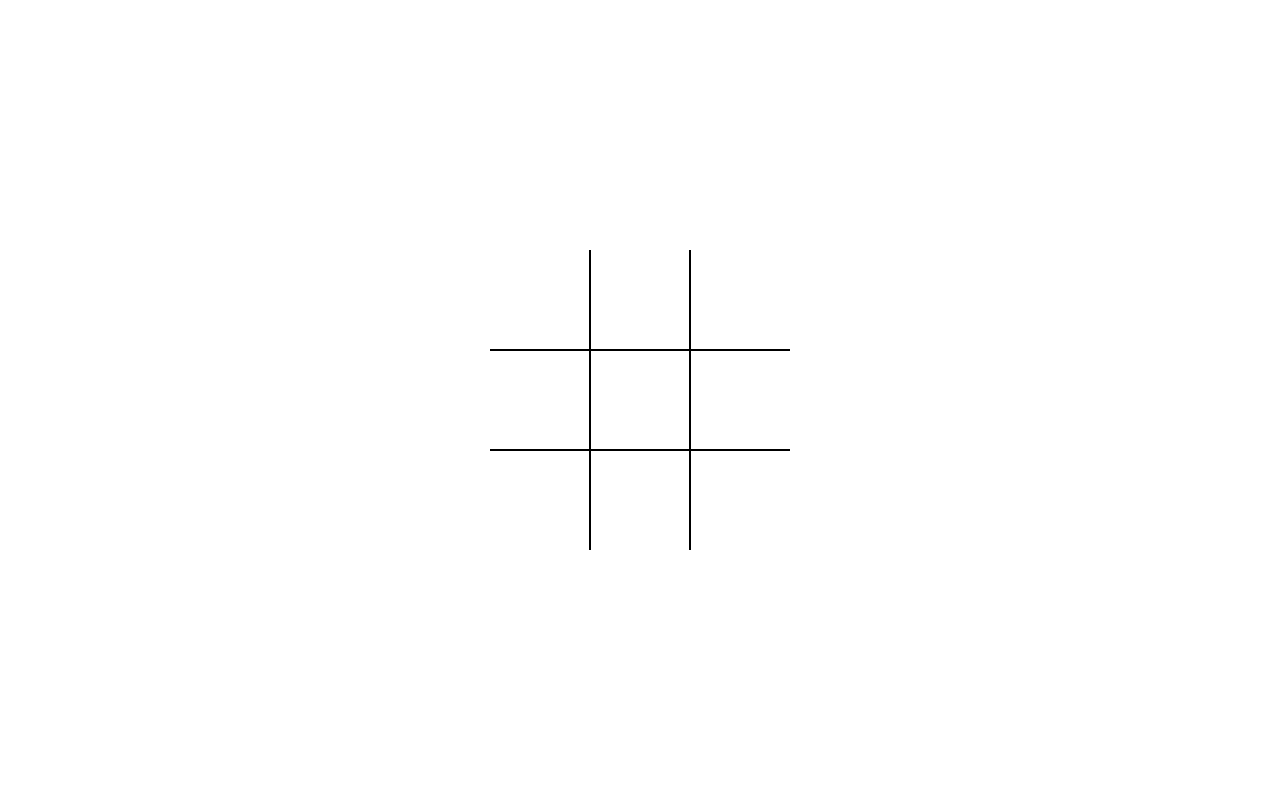
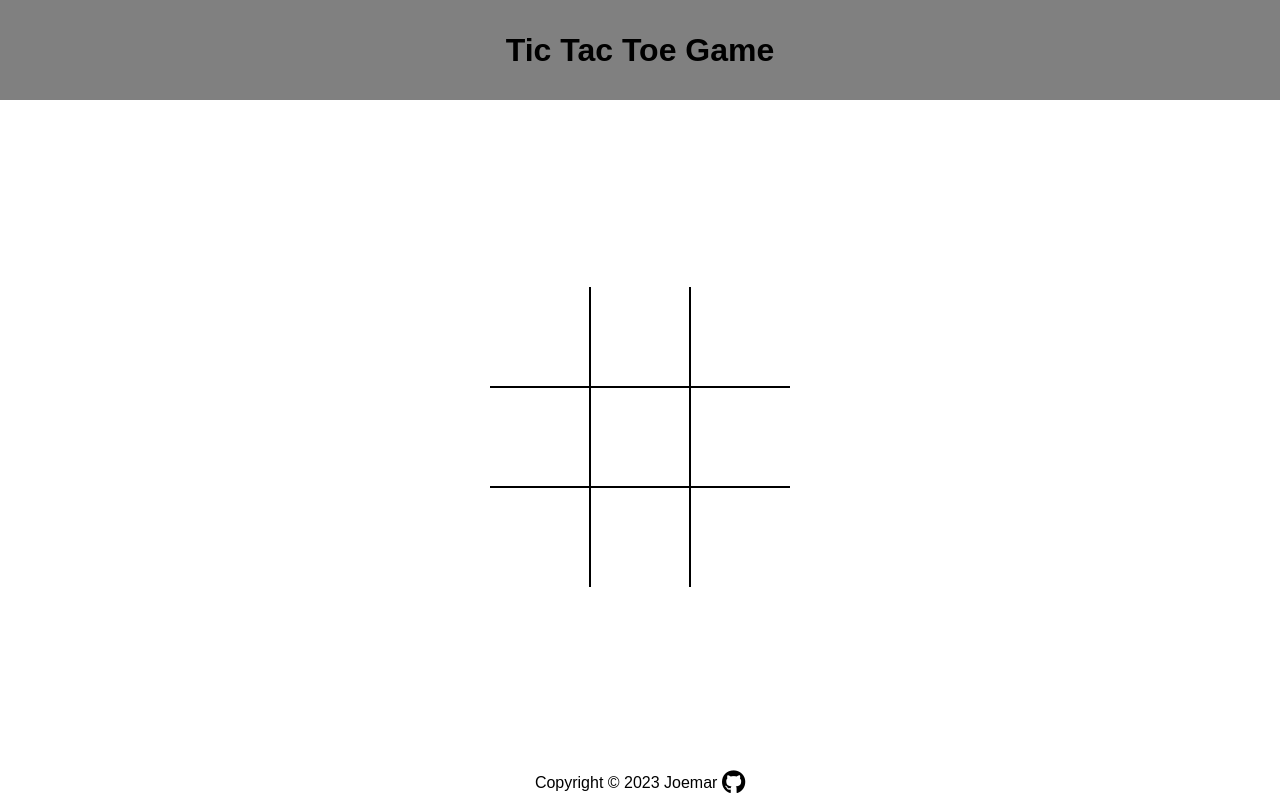
Before and after one commit to joemardevs/TicTacToe, a plain HTML site: page index.html in a window 1280 px wide. Drawn offline with Linux system fonts and the light colour scheme.

Commit message:
header and footer

```diff
--- a/index.html
+++ b/index.html
@@ -8,10 +8,14 @@
     <title>Tic Tac Toe</title>
 
     <link rel="stylesheet" href="style.css">
+    <link rel="stylesheet" href="https://cdnjs.cloudflare.com/ajax/libs/font-awesome/6.3.0/css/all.min.css">
     <script src="script.js" defer></script>
 </head>
 
 <body>
+    <header>
+        <h1>Tic Tac Toe Game</h1>
+    </header>
     <div class="board" id="board">
         <div class="cell" data-cell></div>
         <div class="cell" data-cell></div>
@@ -23,10 +27,19 @@
         <div class="cell" data-cell></div>
         <div class="cell" data-cell></div>
     </div>
+    <footer>
+        <p>Copyright ©
+            <script>
+                document.write(new Date().getFullYear())
+            </script> Joemar
+            <a href="https://github.com/joemardevs" target="_blank"><i class="fa-brands fa-github fa-xl"></i></a>
+        </p>
+    </footer>
     <div class="winning-message" id="winningMessage">
         <div data-winning-message-text>X wins</div>
         <button id="restartButton">Restart</button>
     </div>
+
 </body>
 
 </html>
--- a/style.css
+++ b/style.css
@@ -6,20 +6,30 @@
     --cell-size: 100px;
     --mark-size: calc(var(--cell-size) * .9);
 }
-
+header{
+    height: 100px;
+    width: 100vw;
+    background-color: gray;
+    display: flex;
+    justify-content: center;
+    align-items: center;
+}
 body{
+    font-family: sans-serif;
     margin: 0;
+    display: flex;
+    flex-direction: column;
+    min-height: 99vh;
 }
 
 .board{
-    width: 100vw;
-    height: 100vh;
     display: grid;
     justify-content: center;
     align-content: center;
     justify-items: center;
     align-items: center;
     grid-template-columns: repeat(3,auto);
+    flex-grow: 1;
 }
 .cell{
     width: var(--cell-size);
@@ -131,3 +141,28 @@ body{
 .winning-message.show{
     display: flex;
 }
+
+footer{
+
+    display: flex;
+    align-items: center;
+    justify-content: center;
+    gap: 10px;
+    width: 100%;
+}
+footer p {
+    margin: 0;
+    font-weight: 500;
+}
+footer a{
+    text-decoration: none;
+    color: black;
+}
+footer .fa-github:hover{
+    animation:rotate-scale-up .4s linear both
+}
+@keyframes rotate-scale-up{
+    0%{transform:scale(1) rotateZ(0)}
+    50%{transform:scale(1.3) rotateZ(180deg)}
+    100%{transform:scale(1) rotateZ(360deg)}
+}
```
